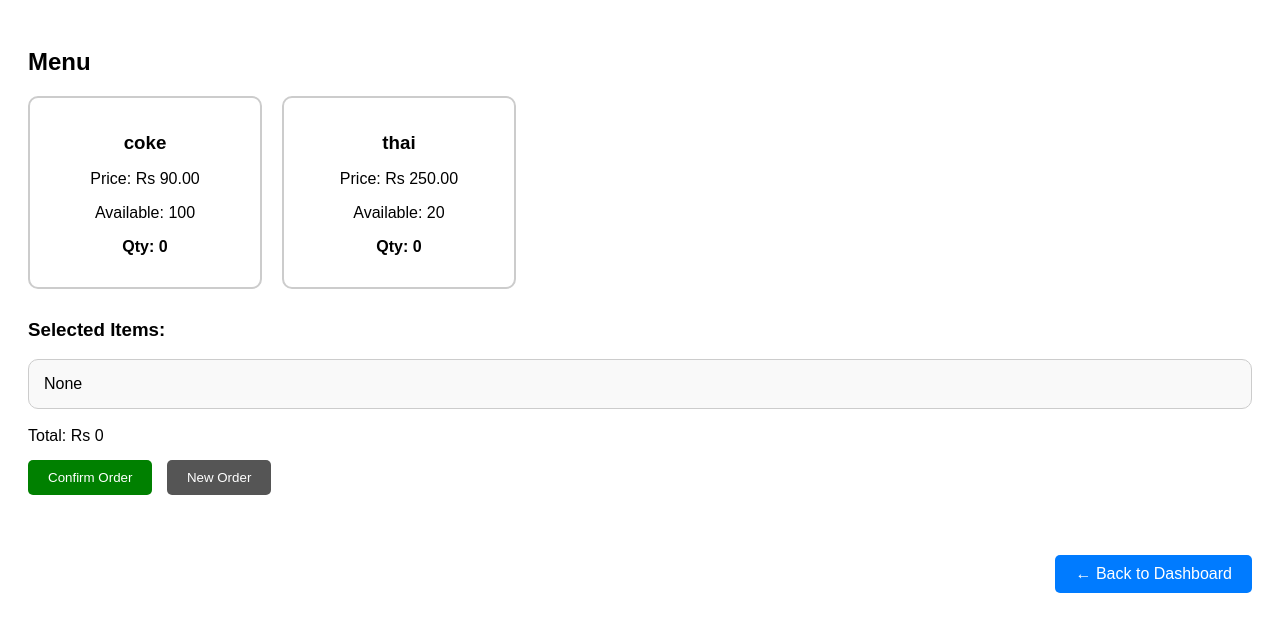
After one commit to Abd-Wadood/pos-system, a PHP site: page /menu.php in a window 1280 px wide. The commit adds this page. Shown: the top 632 px of the page. Run offline with PHP 8.4, Linux system fonts and the light colour scheme; data comes from the database, SQL or seed files in the repository.

Commit message:
my part is done

```diff
--- a/classes/Brand.php
+++ b/classes/Brand.php
@@ -15,9 +15,30 @@ class Brand {
 
 
  public function add($name, $price, $expiration_date, $quantity, $category_id) {
-    $stmt = $this->conn->prepare(
-        "INSERT INTO brands (name, price, expiration_date, quantity, category_id) VALUES (?, ?, ?, ?, ?)"
-    );
+    if ($quantity > 500) {
+        return false; // Reject if more than 500
+    }
+
+    // Check if brand with same name and category exists
+    $stmt = $this->conn->prepare("SELECT id, quantity FROM brands WHERE name = ? AND category_id = ?");
+    $stmt->bind_param("si", $name, $category_id);
+    $stmt->execute();
+    $result = $stmt->get_result();
+
+    if ($row = $result->fetch_assoc()) {
+        $new_quantity = $row['quantity'] + $quantity;
+        if ($new_quantity > 500) {
+            return false; // Reject if total exceeds 500
+        }
+
+        // Update existing brand quantity
+        $stmt = $this->conn->prepare("UPDATE brands SET quantity = ?, price = ?, expiration_date = ? WHERE id = ?");
+        $stmt->bind_param("idsi", $new_quantity, $price, $expiration_date, $row['id']);
+        return $stmt->execute();
+    }
+
+    // Insert new brand if not exists
+    $stmt = $this->conn->prepare("INSERT INTO brands (name, price, expiration_date, quantity, category_id) VALUES (?, ?, ?, ?, ?)");
     $stmt->bind_param("sdsii", $name, $price, $expiration_date, $quantity, $category_id);
     return $stmt->execute();
 }
--- /dev/null
+++ b/pages/menu.php
@@ -0,0 +1,201 @@
+<?php
+require_once('../classes/DB.php');
+require_once('../classes/Brand.php');
+
+$db = new DB();
+$conn = $db->connect();
+$brand = new Brand($conn);
+
+$message = "";
+$totalBill = 0;
+
+// Handle Order
+if ($_SERVER['REQUEST_METHOD'] === 'POST' && isset($_POST['items'])) {
+    $items = $_POST['items'];
+
+    foreach ($items as $id => $qty) {
+        $qty = (int)$qty;
+        if ($qty > 0) {
+            $stmt = $conn->prepare("SELECT price, quantity FROM brands WHERE id = ?");
+            $stmt->bind_param("i", $id);
+            $stmt->execute();
+            $result = $stmt->get_result()->fetch_assoc();
+
+            if ($result && $result['quantity'] >= $qty) {
+                $subtotal = $result['price'] * $qty;
+                $totalBill += $subtotal;
+
+                // Update quantity
+                $update = $conn->prepare("UPDATE brands SET quantity = quantity - ? WHERE id = ?");
+                $update->bind_param("ii", $qty, $id);
+                $update->execute();
+            }
+        }
+    }
+
+    // Save total bill
+    $stmt = $conn->prepare("INSERT INTO bills (total_amount) VALUES (?)");
+    $stmt->bind_param("d", $totalBill);
+    $stmt->execute();
+
+    $message = "✅ Order placed! Total: Rs " . $totalBill;
+}
+
+// Get updated stock
+$items = $brand->getAll();
+?>
+
+<!DOCTYPE html>
+<html>
+<head>
+    <title>POS Menu</title>
+    <link rel="stylesheet" href="../assets/style.css">
+    <style>
+        .menu-container {
+            display: flex;
+            flex-wrap: wrap;
+            gap: 20px;
+        }
+        .menu-item {
+            border: 2px solid #ccc;
+            border-radius: 10px;
+            padding: 15px;
+            width: 200px;
+            text-align: center;
+            cursor: pointer;
+        }
+        .menu-item.selected {
+            border-color: green;
+            background-color: #eaffea;
+        }
+        .menu-item h3 { margin-bottom: 5px; }
+        .qty-display {
+            font-weight: bold;
+            margin-top: 5px;
+        }
+        .summary-box {
+            margin-top: 30px;
+        }
+        .order-btn, .refresh-btn {
+            margin-top: 15px;
+            margin-right: 10px;
+            padding: 10px 20px;
+            border-radius: 5px;
+            border: none;
+            color: white;
+            cursor: pointer;
+        }
+        .order-btn { background-color: green; }
+        .refresh-btn { background-color: #555; }
+        .dashboard-btn {
+            background-color: #007bff;
+            text-decoration: none;
+            padding: 10px 20px;
+            color: white;
+            border-radius: 5px;
+            display: inline-block;
+            margin-top: 40px;
+            float: right;
+        }
+        .selected-items-list {
+            border: 1px solid #ccc;
+            padding: 15px;
+            border-radius: 10px;
+            margin-top: 10px;
+            background-color: #f9f9f9;
+        }
+        .message {
+            background: #e7ffe7;
+            color: green;
+            padding: 10px 15px;
+            border-left: 5px solid green;
+            border-radius: 5px;
+            margin-bottom: 20px;
+            font-weight: bold;
+        }
+    </style>
+</head>
+<body>
+
+<h2>Menu</h2>
+
+<?php if (!empty($message)): ?>
+    <p class="message" id="orderMessage"><?= $message ?></p>
+<?php endif; ?>
+
+<form method="post" id="orderForm">
+    <div class="menu-container">
+        <?php while ($row = $items->fetch_assoc()): ?>
+            <?php if ($row['quantity'] > 0): ?>
+                <div class="menu-item" onclick="selectItem(this)" data-id="<?= $row['id'] ?>" data-price="<?= $row['price'] ?>" data-name="<?= $row['name'] ?>" data-available="<?= $row['quantity'] ?>">
+                    <h3><?= $row['name'] ?></h3>
+                    <p>Price: Rs <?= $row['price'] ?></p>
+                    <p>Available: <?= $row['quantity'] ?></p>
+                    <p class="qty-display">Qty: <span>0</span></p>
+                    <input type="hidden" name="items[<?= $row['id'] ?>]" value="0">
+                </div>
+            <?php endif; ?>
+        <?php endwhile; ?>
+    </div>
+
+    <div class="summary-box">
+        <h3>Selected Items:</h3>
+        <div class="selected-items-list" id="selectedItems">None</div>
+        <br>
+        <div class="total-bill">Total: Rs <span id="totalAmount">0</span></div>
+        <button type="submit" class="order-btn">Confirm Order</button>
+        <button type="button" class="refresh-btn" onclick="clearMessageAndReload()">New Order</button>
+    </div>
+</form>
+
+<a href="dashboard.php" class="dashboard-btn">← Back to Dashboard</a>
+
+<script>
+function selectItem(card) {
+    const qtySpan = card.querySelector('.qty-display span');
+    const hiddenInput = card.querySelector('input[type="hidden"]');
+    const available = parseInt(card.dataset.available);
+    let qty = parseInt(qtySpan.textContent);
+
+    if (qty < available) {
+        qty++;
+        qtySpan.textContent = qty;
+        hiddenInput.value = qty;
+        card.classList.add("selected");
+        updateTotalAndList();
+    }
+}
+
+function updateTotalAndList() {
+    let total = 0;
+    let summary = "";
+    const items = document.querySelectorAll('.menu-item');
+
+    items.forEach(item => {
+        const qty = parseInt(item.querySelector('input[type="hidden"]').value);
+        if (qty > 0) {
+            const name = item.dataset.name;
+            const price = parseFloat(item.dataset.price);
+            total += price * qty;
+            summary += `<p>${name} × ${qty} = Rs ${price * qty}</p>`;
+        }
+    });
+
+    document.getElementById('totalAmount').textContent = total.toFixed(2);
+    document.getElementById('selectedItems').innerHTML = summary || "None";
+}
+
+function clearMessageAndReload() {
+    const msg = document.getElementById('orderMessage');
+    if (msg) msg.remove();
+    // Reset quantities
+    document.querySelectorAll('.qty-display span').forEach(el => el.textContent = '0');
+    document.querySelectorAll('.menu-item input').forEach(el => el.value = '0');
+    document.querySelectorAll('.menu-item').forEach(el => el.classList.remove('selected'));
+    document.getElementById('selectedItems').innerHTML = "None";
+    document.getElementById('totalAmount').textContent = "0";
+}
+</script>
+
+</body>
+</html>
```
Also changed, not shown: classes/Category.php (+15 -3 lines), classes/Supplier.php (added, +43 -0 lines), pages/dashboard.php (+6 -3 lines), pages/manage.php (+103 -16 lines), README.md.
